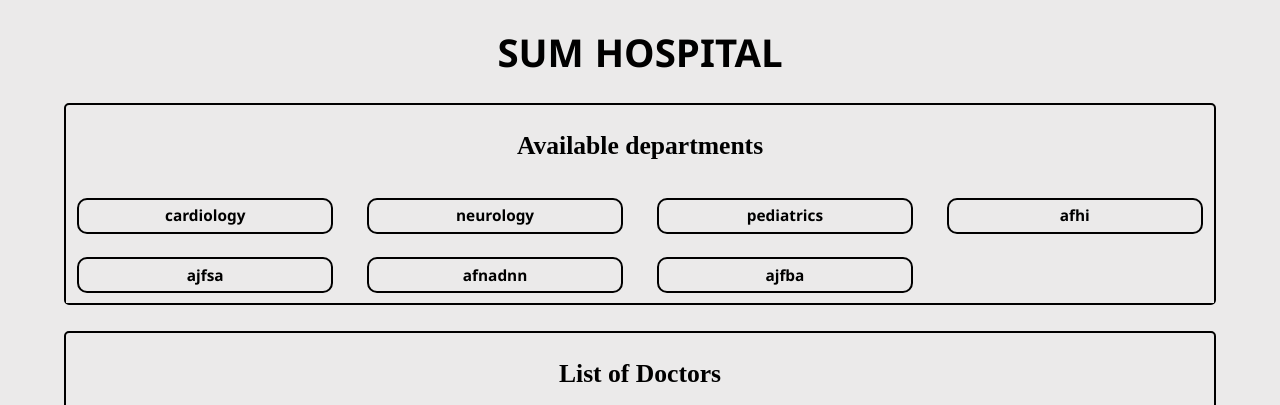
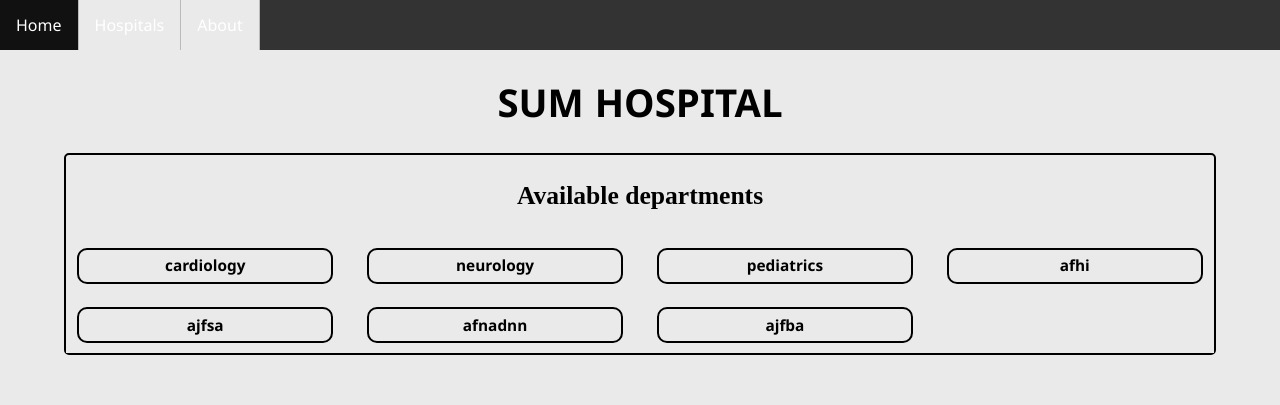
Before and after one commit to shubham0112/AllAboutHospitals, a React (Create React App) app in the folder my_app/: page /Hospitals in a window 1280 px wide. Shown: the top 405 px of the page. Built offline with nearby package versions, Linux system fonts and the light colour scheme.

Commit message:
after merging and modifying app.js

```diff
--- a/my_app/package.json
+++ b/my_app/package.json
@@ -8,6 +8,7 @@
     "@testing-library/user-event": "^12.8.3",
     "react": "^17.0.2",
     "react-dom": "^17.0.2",
+    "react-router-dom": "^5.3.0",
     "react-scripts": "4.0.3",
     "web-vitals": "^1.1.2"
   },
--- a/my_app/src/App.js
+++ b/my_app/src/App.js
@@ -1,10 +1,21 @@
 import React from 'react';
-import Hospital from './components/hospital/Hospital';
+import Hospital  from './components/hospital/Hospital';
+import Home from './components/Home/Home'
+import About from './components/About/About'
+import Navbar from './components/Home/Navbar';
+import {BrowserRouter as Router,Route} from "react-router-dom";
 
 function App() {
   return (
     <>
-      <Hospital id={209480126}/>
+    <Router>
+      <Navbar/>
+
+      <Route path='/Home'><Home/></Route>
+      <Route path='/Hospitals'><Hospital id={209480126}/></Route>
+      <Route path='/About'><About/></Route>
+    </Router>
+
     </>
   );
 }
--- a/my_app/src/components/Home/Navbar.js
+++ b/my_app/src/components/Home/Navbar.js
@@ -8,7 +8,7 @@ const Navbar = () => {
             <li><Link to="/Home">Home</Link></li>
             <li><Link to="/Hospitals">Hospitals</Link></li>
             <li><Link to="/About">About</Link></li>
-</ul>
+            </ul>
         </>
     )
 }
--- a/my_app/src/components/hospital/Hospital.css
+++ b/my_app/src/components/hospital/Hospital.css
@@ -18,7 +18,7 @@
     border: solid black 2px;
     border-radius: 5px;
     margin-top:2%;
-    margin-bottom:2%;
+    margin-bottom:4%;
     margin-left: 5%;
     margin-right: 5%;
 
```
Also changed, not shown: my_app/src/components/Home/Search.js (indentation only), 1 other file (tests, documents, lock files or other folders).
